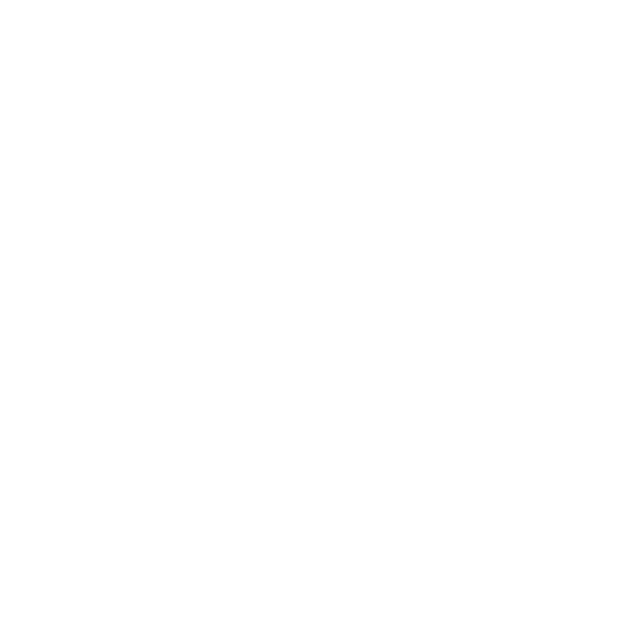
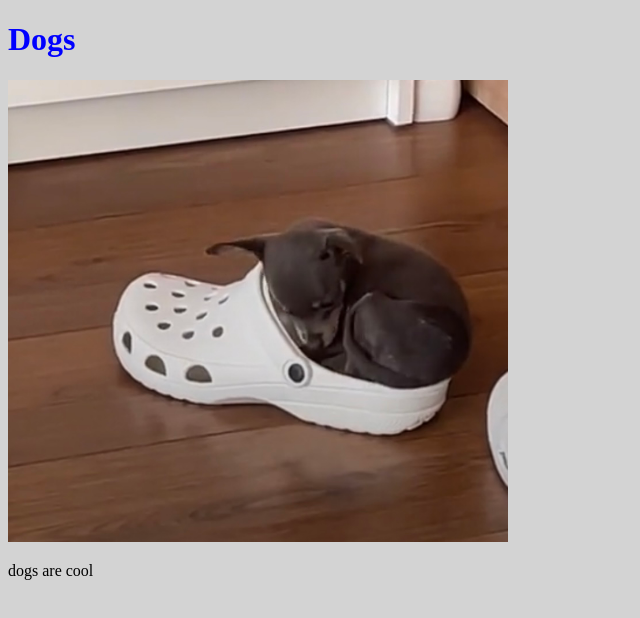
Before and after one commit to alicemeng22/mybasicwebsite, a plain HTML site: page index.html in a window 1280 px wide. Shown: the whole page, without its empty margins (0-640 px from the left). Drawn offline with Linux system fonts and the light colour scheme.

Commit message:
added intro texxt

```diff
--- a/index.html
+++ b/index.html
@@ -6,5 +6,8 @@
     <link rel="stylesheet" href="style.css">
   </head>
   <body>
+    <h1>Dogs</h1>
+    <img src="dog.jpeg">
+    <p>dogs are cool</p>
   </body>
 </html>
--- a/style.css
+++ b/style.css
@@ -0,0 +1,12 @@
+h1{
+    color: blue
+}
+
+body{
+    background-color: lightgray;
+}
+
+img{
+    width: 100%;
+    max-width: 500px;
+}
```
Also changed, not shown: dog.jpeg (added).
